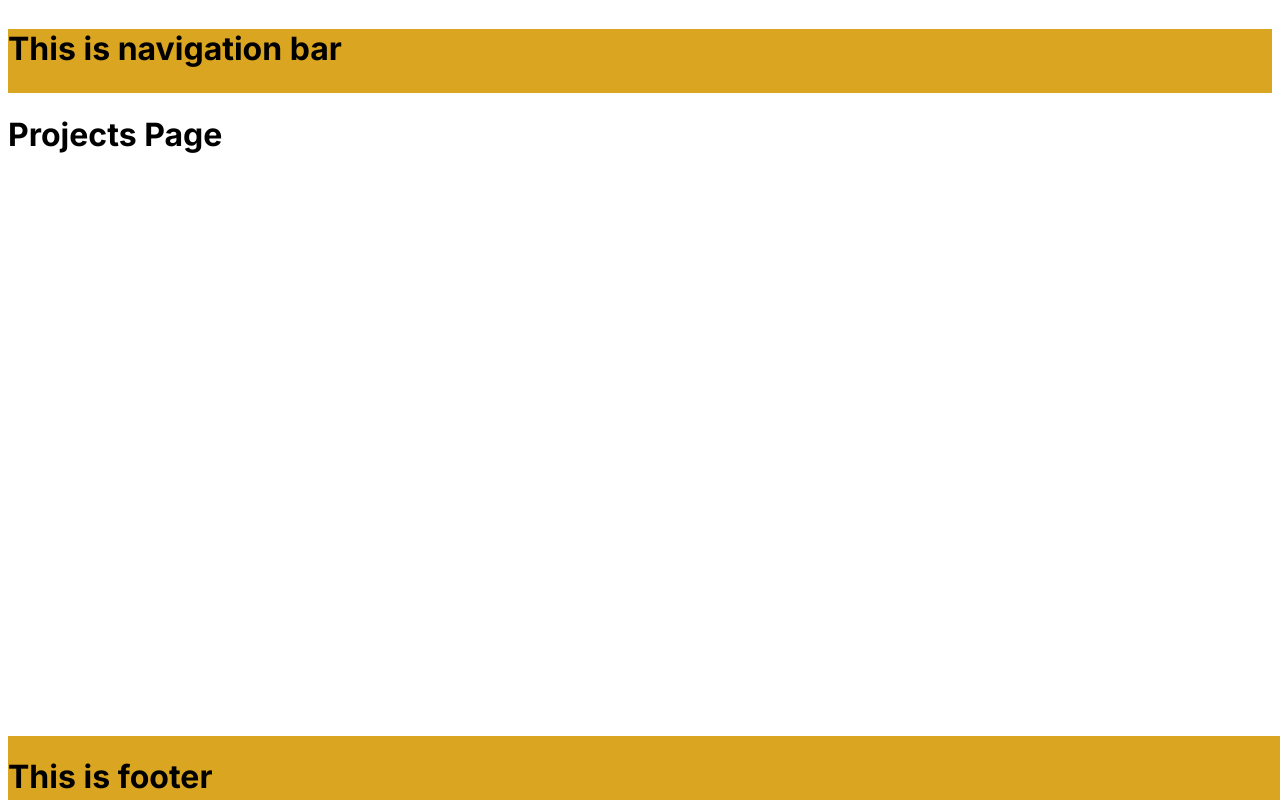
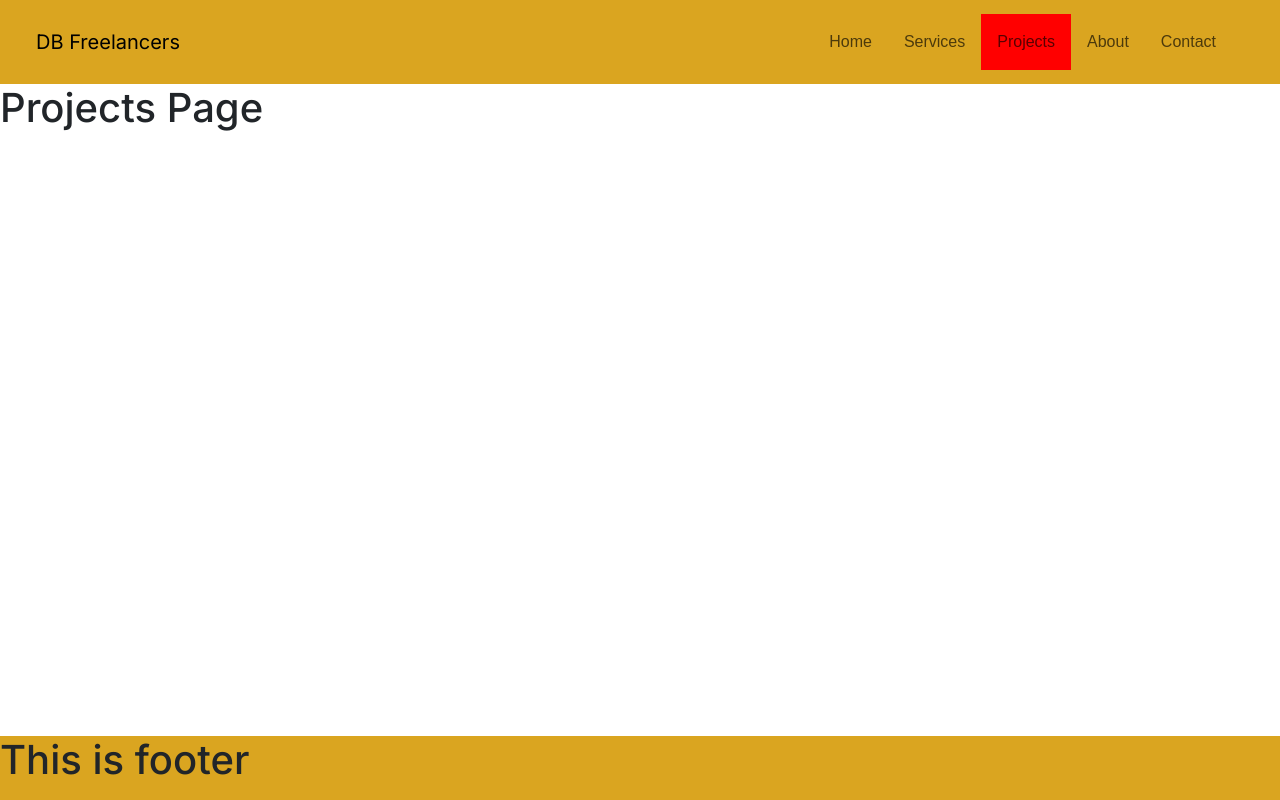
Before and after one commit to Dawit-Dev/freelance-portfolio, a Next.js app: page /projects in a window 1280 px wide. Built offline with nearby package versions, Linux system fonts and the light colour scheme.

Commit message:
Responsive navbar

```diff
--- a/src/components/navbar.tsx
+++ b/src/components/navbar.tsx
@@ -1,10 +1,125 @@
+'use client'
+import React, { useState, useEffect } from 'react'
+import Link from 'next/link'
+import { usePathname } from 'next/navigation'
 import styles from '../styles/navbar.module.css'
 
 const Navbar = () => {
+	const pathname = usePathname()
+	const [toggleMenu, setToggleMenu] = useState(false)
+	const [isChecked, setIsChecked] = useState(false)
+	const [screenWidth, setScreenWidth] = useState(1348)
+
+	const toggleNav = () => {
+		setToggleMenu(!toggleMenu)
+		setIsChecked(!isChecked)
+	}
+
+	function screenTest() {
+		if (window.innerWidth <= 767) {
+			toggleNav()
+		}
+	}
+
+	useEffect(() => {
+		const changeWidth = () => {
+			setScreenWidth(window.innerWidth)
+		}
+		window.addEventListener('resize', changeWidth)
+		return () => {
+			window.removeEventListener('resize', changeWidth)
+		}
+	}, [])
+
 	return (
-		<main className={styles['navbar-main']}>
-			<h1>This is navigation bar</h1>
-		</main>
+		<header
+			className={`${styles['custom-header']} navbar navbar-expand-md border-0 fixed-top`}
+		>
+			<div className='container-fluid'>
+				<Link className='navbar-brand border-0 mx-4' href='/'>
+					DB Freelancers
+				</Link>
+				<input
+					id='menu__toggle'
+					className={styles['menu__toggle']}
+					type='checkbox'
+					checked={isChecked}
+					onChange={toggleNav}
+				/>
+				<label className={styles['menu__btn']} htmlFor='menu__toggle'>
+					<span></span>
+				</label>
+				{(toggleMenu || screenWidth > 767) && (
+					<nav className={`text-center me-auto me-md-5 ${styles['menu__box']}`}>
+						<ul
+							className={`navbar-nav ms-auto border-0  ${styles['menu__box__ul']}`}
+						>
+							<li className={`nav-item ${styles['custom-nav-item']}`}>
+								<Link
+									href='/'
+									className={`nav-link p-3 border-end-0 ${
+										pathname === '/' ? styles.active : styles['menu__item']
+									}`}
+									onClick={screenTest}
+								>
+									<span>Home</span>
+								</Link>
+							</li>
+							<li className={`nav-item ${styles['custom-nav-item']}`}>
+								<Link
+									href='/services'
+									className={`nav-link p-3 border-end-0 ${
+										pathname === '/services'
+											? styles.active
+											: styles['menu__item']
+									}`}
+									onClick={screenTest}
+								>
+									<span>Services</span>
+								</Link>
+							</li>
+							<li className={`nav-item ${styles['custom-nav-item']}`}>
+								<Link
+									href='/projects'
+									className={`nav-link p-3 border-end-0 ${
+										pathname === '/projects'
+											? styles.active
+											: styles['menu__item']
+									}`}
+									onClick={screenTest}
+								>
+									<span>Projects</span>
+								</Link>
+							</li>
+							<li className={`nav-item ${styles['custom-nav-item']}`}>
+								<Link
+									href='/about'
+									className={`nav-link p-3 border-end-0 ${
+										pathname === '/about' ? styles.active : styles['menu__item']
+									}`}
+									onClick={screenTest}
+								>
+									<span>About</span>
+								</Link>
+							</li>
+							<li className={`nav-item ${styles['custom-nav-item']}`}>
+								<Link
+									href='/contact'
+									className={`nav-link p-3 ${
+										pathname === '/contact'
+											? styles.active
+											: styles['menu__item']
+									}`}
+									onClick={screenTest}
+								>
+									<span>Contact</span>
+								</Link>
+							</li>
+						</ul>
+					</nav>
+				)}
+			</div>
+		</header>
 	)
 }
 
--- a/src/styles/about.module.css
+++ b/src/styles/about.module.css
@@ -0,0 +1,3 @@
+.about-main {
+    padding-top: 84px;
+}
--- a/src/styles/contact.module.css
+++ b/src/styles/contact.module.css
@@ -0,0 +1,3 @@
+.contact-main {
+    padding-top: 84px;
+}
--- a/src/styles/navbar.module.css
+++ b/src/styles/navbar.module.css
@@ -1,5 +1,167 @@
-.navbar-main {
+.custom-header {
+    position: fixed;
+    top: 0;
+    left: 0;
     width: 100%;
+    height: 84px;
+    z-index: 3;
+    background-color: goldenrod;
+    align-items: center;
+
+}
+
+.logo {
     height: 64px;
-    background-color: goldenrod;
+    width: auto;
+    align-self: center;
 }
+
+/* hamburger menu */
+.menu__toggle {
+    opacity: 0;
+}
+
+.menu__toggle:checked+.menu__btn>span {
+    transform: rotate(45deg);
+}
+
+.menu__toggle:checked+.menu__btn>span::before {
+    top: 0;
+    transform: rotate(0deg);
+}
+
+.menu__toggle:checked+.menu__btn>span::after {
+    top: 0;
+    transform: rotate(90deg);
+}
+
+.menu__toggle:checked~.menu__box {
+    right: 0 !important;
+}
+
+.menu__btn {
+    display: flex;
+    align-items: center;
+    justify-content: center;
+    position: absolute;
+    top: 32px;
+    right: 24px;
+    width: 26px;
+    height: 26px;
+    cursor: pointer;
+    z-index: 1;
+}
+
+.menu__btn>span,
+.menu__btn>span::before,
+.menu__btn>span::after {
+    display: block;
+    position: absolute;
+    width: 100%;
+    height: 3px;
+    background-color: blue;
+    transition-duration: 0.25s;
+}
+
+.menu__btn>span::before {
+    content: '';
+    top: -8px;
+}
+
+.menu__btn>span::after {
+    content: '';
+    top: 8px;
+}
+
+.menu__box {
+    display: flex;
+    flex-direction: column;
+    position: absolute;
+    top: 84px;
+    right: -100%;
+    width: 100%;
+    margin: 0;
+    padding: 0;
+    transition-duration: 0.25s;
+    text-align: center;
+}
+
+.menu__box ul {
+    width: 100%;
+    margin: auto;
+}
+
+.menu__item,
+.active {
+    font-family: var(--primary-font-family);
+    font-family: 'Lato',
+        sans-serif;
+    font-family: 'Montserrat',
+        sans-serif;
+    transition-duration: 0.25s;
+}
+
+.menu__item:hover {
+    background-color: red;
+    /* color: var(--primary-text-color) !important; */
+}
+
+.custom-nav-item .active {
+    background-color: red !important;
+    /* color: var(--primary-text-color) !important; */
+    cursor: default;
+}
+
+.active:hover {
+    background-color: red;
+}
+
+@media screen and (min-width: 768px) {
+    .menu__box {
+        flex-direction: row;
+        width: max-content;
+        justify-content: right;
+        align-items: center;
+        position: absolute;
+        right: 0;
+        top: 0;
+        box-shadow: none;
+        height: 84px;
+        transition-duration: 0ms;
+    }
+
+    .menu__btn {
+        display: none;
+    }
+
+}
+
+@media screen and (max-width: 767px) {
+    .custom-nav-item {
+        border-bottom: solid 1px var(--radio-btn);
+        border-bottom: solid 1px var(--active-nav-link);
+        border-bottom: solid 1px var(--toggle-btn);
+    }
+
+    .custom-nav-item .active,
+    .menu__item:hover {
+        background-color: var(--active-nav-link) !important;
+        background-color: var(--radio-btn) !important;
+    }
+
+
+    .menu__btn {
+        margin-left: 2rem;
+        padding-bottom: 4px;
+    }
+
+    .menu__box {
+        background-color: blue;
+        width: 100%;
+        z-index: 100 !important;
+    }
+
+    .menu__box {
+        width: 100%;
+    }
+}
--- a/src/styles/projects.module.css
+++ b/src/styles/projects.module.css
@@ -0,0 +1,3 @@
+.projects-main {
+    padding-top: 84px;
+}
--- a/src/styles/services.module.css
+++ b/src/styles/services.module.css
@@ -0,0 +1,3 @@
+.services-main {
+    padding-top: 84px;
+}
```
Also changed, not shown: package.json (+6 -4 lines), src/app/layout.tsx (+4 -3 lines), 1 other file (tests, documents, lock files or other folders).
